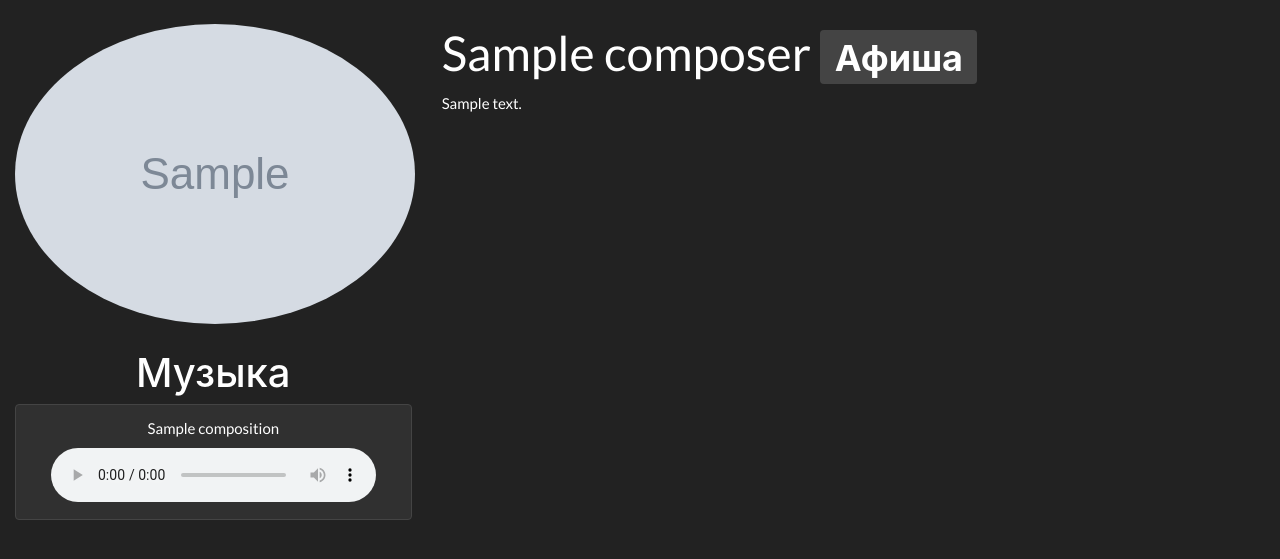
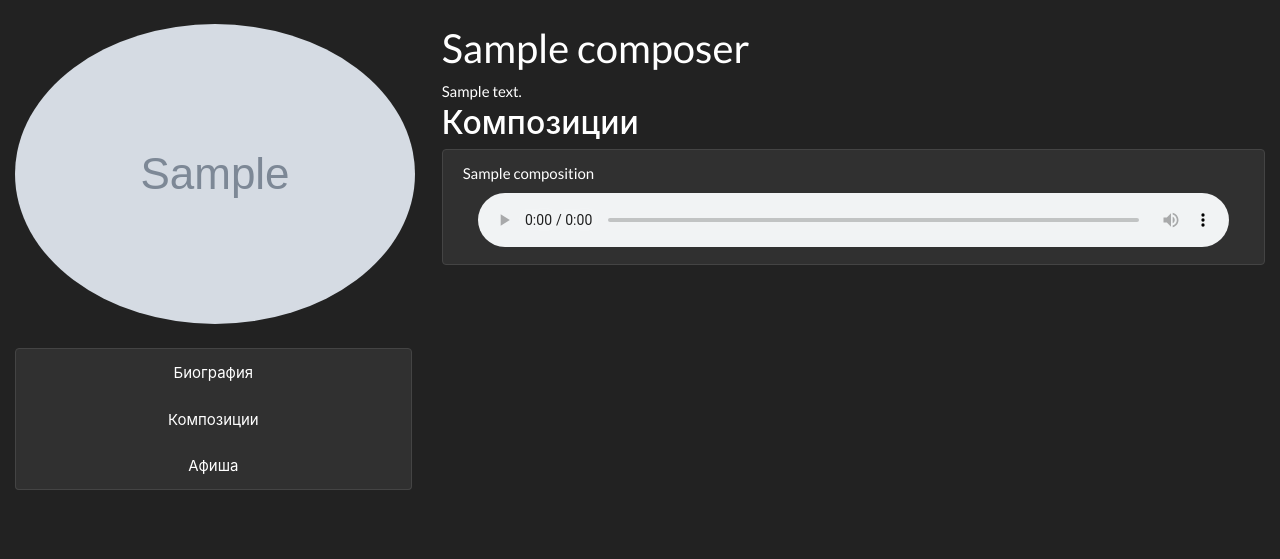
Before and after one commit to hazzus/symphon.io, a Django app: page /composer/1/ in a window 1280 px wide. Shown: the part 102-661 px from the top of the page. Run offline with Django 3.2, Linux system fonts and the light colour scheme; tables that the repository leaves empty hold one stand-in row (values such as "Sample post"); grey boxes marked "Sample" are stand-in pictures; some libraries are stand-ins or nearby versions.

Commit message:
Composer bio + fix of bug on adding photo

```diff
--- a/symphonio/admin_page/views.py
+++ b/symphonio/admin_page/views.py
@@ -27,6 +27,6 @@ def add_composer_photo(request):
         image: Image.Image = Image.open(image_field)
         result = add_composer_encoding(photo_form.cleaned_data.get('composer').pk, image)
         if result:
-            return render(request, 'admin_page.html', {'success': True})
+            return render(request, 'admin_page.html', {'success': True, 'form': AddPhotoToComposerForm()})
         else:
-            return render(request, 'admin_page.html', {'danger': True})
+            return render(request, 'admin_page.html', {'danger': True, 'form': AddPhotoToComposerForm()})
--- a/symphonio/templates/composer.html
+++ b/symphonio/templates/composer.html
@@ -6,25 +6,21 @@
     <div class="row">
         <div class="col-sm-12 col-lg-4 mt-4 " align="center">
             <img class="rounded-circle mb-4" src="/media/{{ photo }}">
-            <div class="d-none d-lg-block">
-            <h2> Музыка </h2>
-                <ul class="list-group">
-                    {% for composition in compositions %}
-                        <li class="list-group-item">
-                        <label>{{ composition.name }}</label><br>
-                        <audio controls class="col-12">
-                            <source src="/media/{{ composition.source }}">
-                        </audio>
-                    {% endfor %}
-                    </li>
-                </ul>
+            <div class="d-block">
+                <!-- Оглавление -->
+            <h2 class="d-lg-none">{{ name }}</h2>
+                <div class="list-group">
+                    <a href="#bio" class="list-group-item list-group-item-action">Биография</a>
+                    <a href="#compositions" class="list-group-item list-group-item-action">Композиции</a>
+                    <a href="affiche/" class="list-group-item list-group-item-action">Афиша</a>
+                </div>
             </div>
         </div>
-        <div class="col-sm-12 col-lg-8 mt-4">
-            <h1>{{ name }} <a href="affiche/"><span class="badge badge-secondary">Афиша</span></a></h1>
-            {{ biography }}
-            <div class="d-lg-none">
-                <h2>Музыка</h2>
+        <div class="col-sm-12 col-lg-8 mt-4" style="word-wrap: break-word;">
+            <h2 class="d-none d-lg-block">{{ name }}</h2>
+            <div id="bio">{{ biography }}</div>
+            <div id="compositions">
+                <h3>Композиции</h3>
                 <ul class="list-group">
                     {% for composition in compositions %}
                         <li class="list-group-item">
--- a/symphonio/templates/list_composers.html
+++ b/symphonio/templates/list_composers.html
@@ -1,7 +1,7 @@
 {% extends "base.html" %}
 
 {% block content %}
-    <div class="row">
+    <div class="row mt-2">
     {% for comp in composers %}
         <div class="col-6 col-sm-4 col-md-3">
             <div class="card mb-4 shadow-sm">
```
